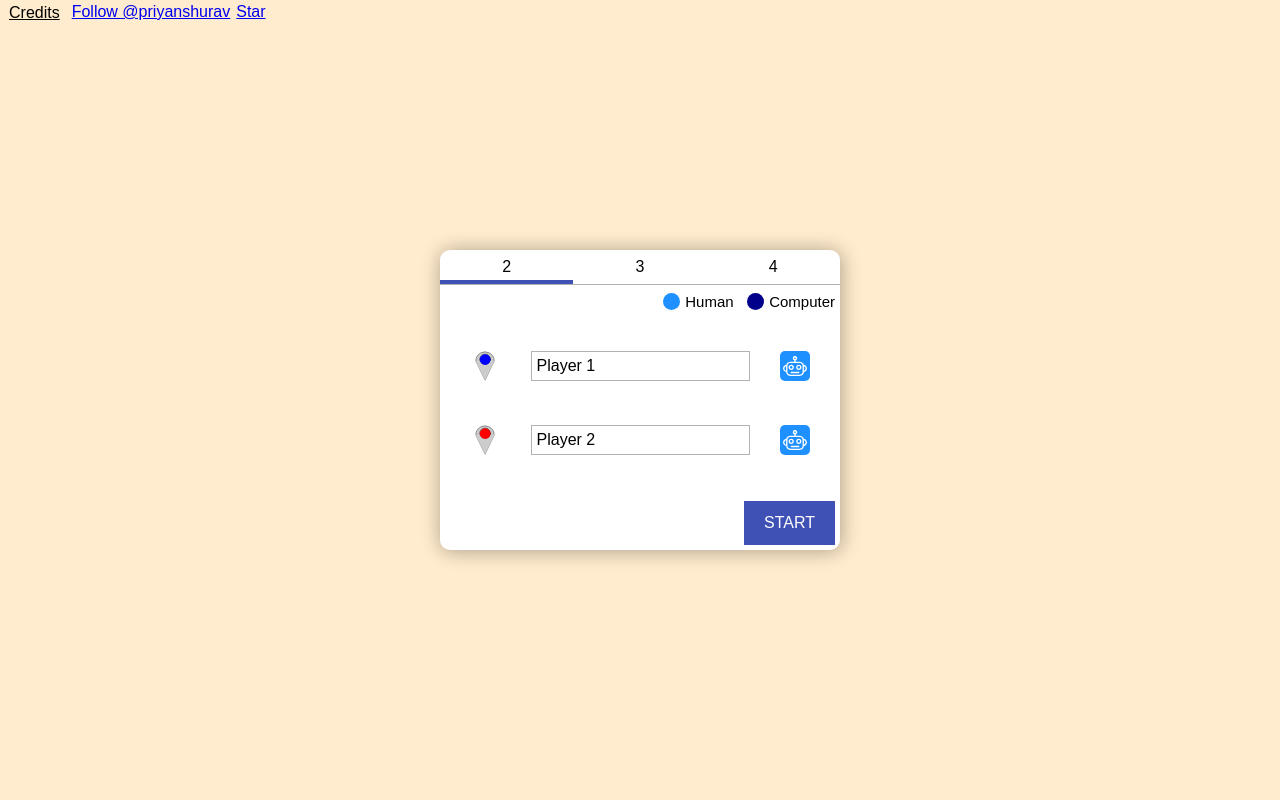
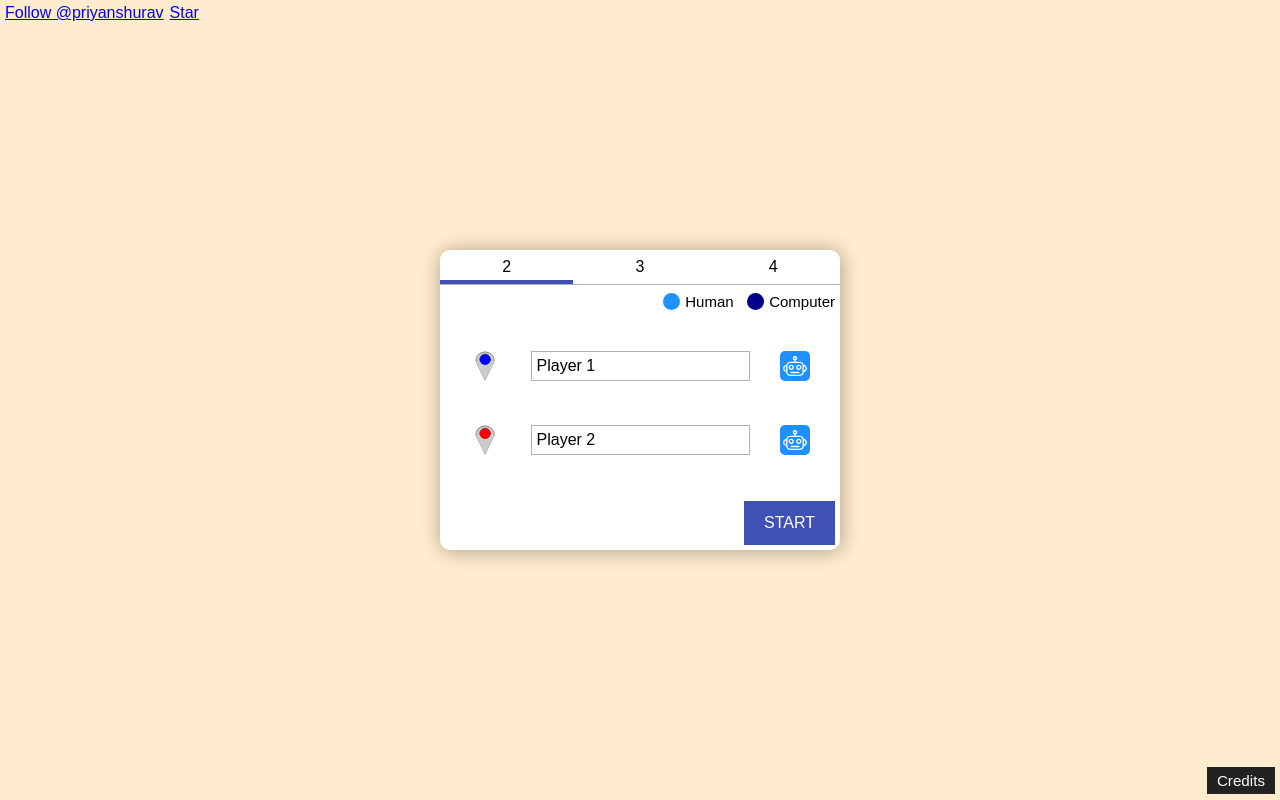
Before and after one commit to priyanshurav/snakes-and-ladders-game, a website built with webpack: page public/index.html in a window 1280 px wide. Built offline with nearby package versions, Linux system fonts and the light colour scheme.

Commit message:
Improved credit button styles

```diff
--- a/src/styles/index.css
+++ b/src/styles/index.css
@@ -43,18 +43,28 @@ html {
   top: 0;
   left: 0;
   display: flex;
-  padding: 3px 0;
+  width: 100vw;
+  height: 100vh;
+  padding: 4px 2px;
 }
 .buttons > * {
   margin: 0 3px;
 }
 .credit-btn {
+  position: absolute;
   cursor: pointer;
-  background-color: transparent;
-  text-decoration: underline;
-  padding-bottom: 3px;
   border: none;
-  font-size: 1rem;
+  font-size: 0.95rem;
+  background-color: #222;
+  color: #fff;
+  margin: 6px 5px;
+  padding: 5px 10px;
+  bottom: 0;
+  right: 0;
+  transition: background-color 200ms;
+}
+.credit-btn:hover {
+  background-color: #414141;
 }
 .hide {
   display: none;
```
